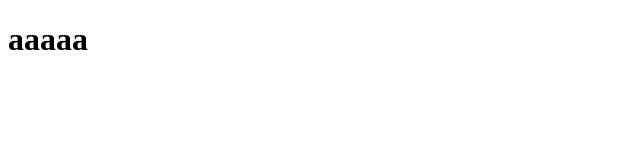
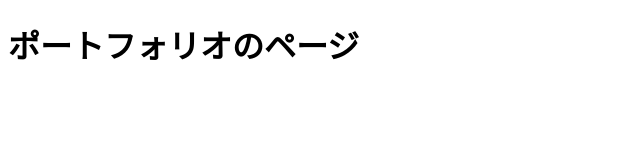
Before and after one commit to ckg22105/22105, a plain HTML site: page index.html in a window 1280 px wide. Shown: the whole page, without its empty margins (0-640 px from the left). Drawn offline with Linux system fonts and the light colour scheme.

Commit message:
asfgasdgasdgas

```diff
--- a/index.html
+++ b/index.html
@@ -7,6 +7,6 @@
     <title>Document</title>
 </head>
 <body>
-    <h1>aaaaa</h1>
+    <h1>ポートフォリオのページ</h1>
 </body>
 </html>
```
